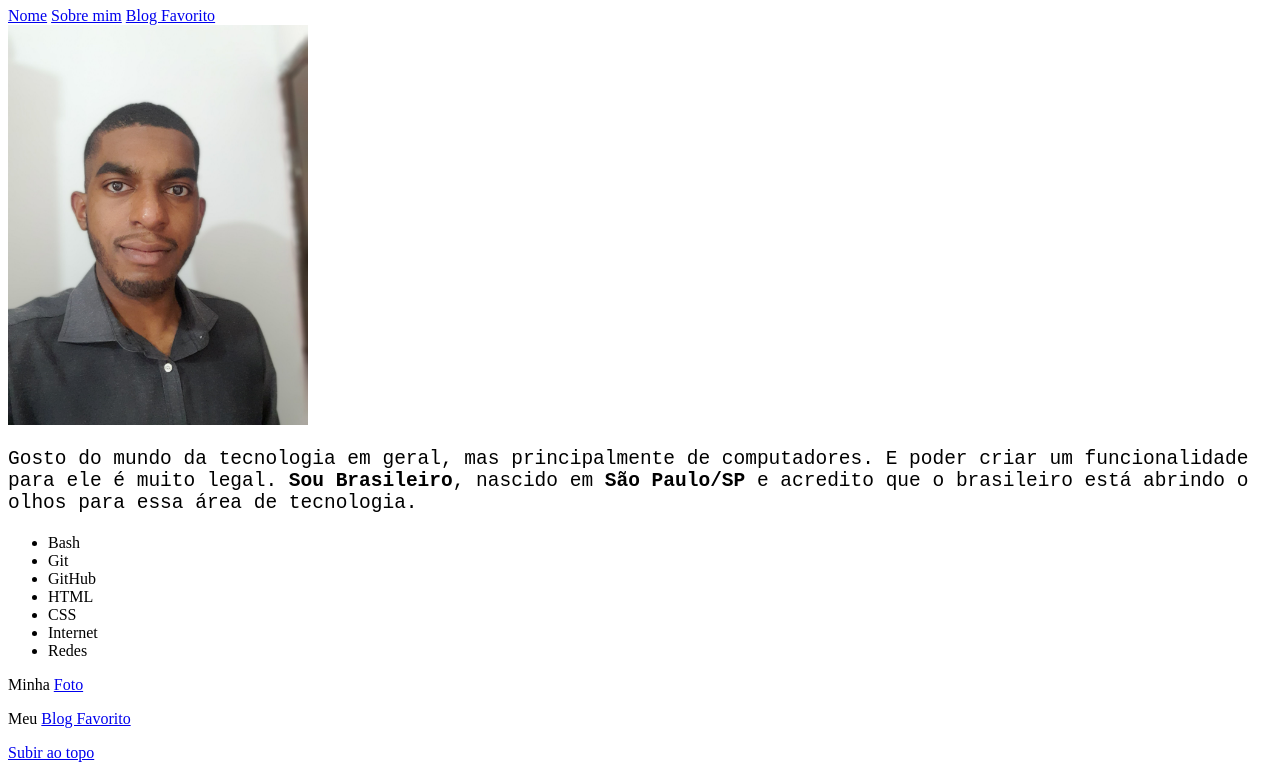
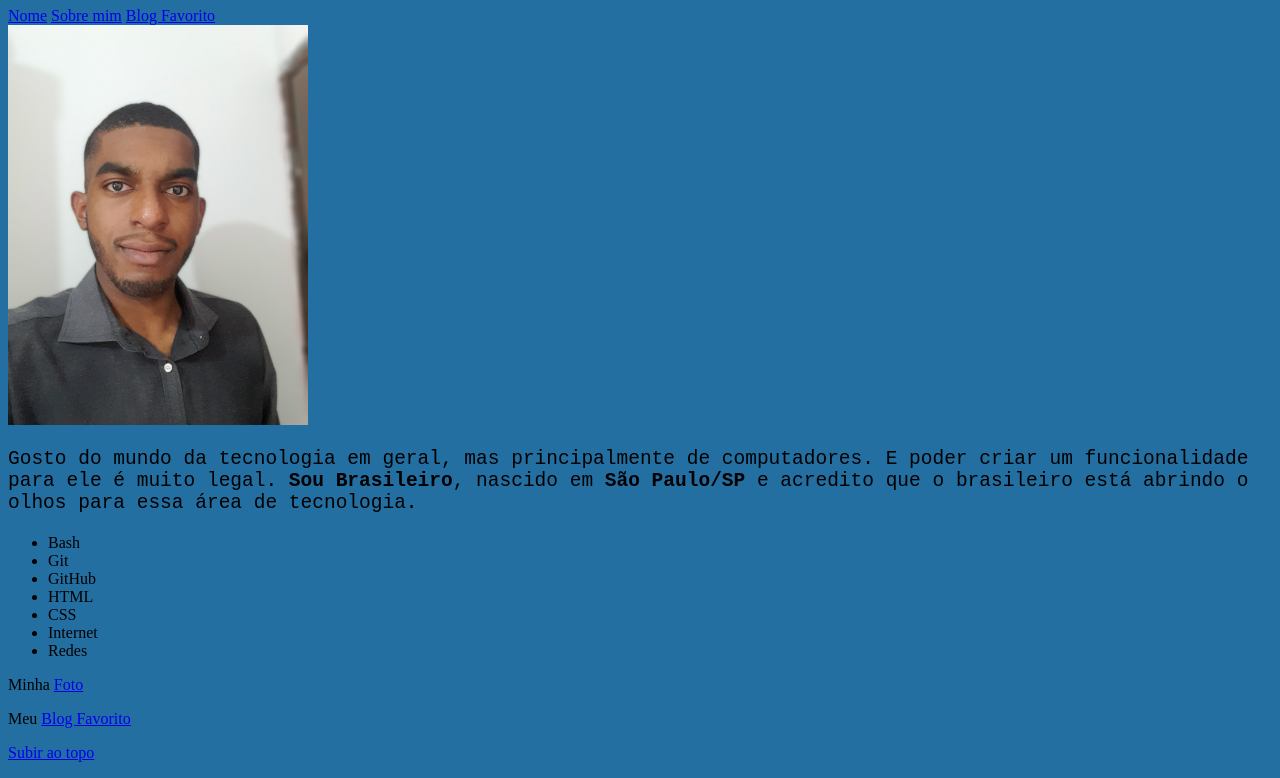
Before and after one commit to Kemadu/Kemadu.github.io, a plain HTML site: page index.html in a window 1280 px wide. Shown: the part 73-851 px from the top of the page. Drawn offline with Linux system fonts and the light colour scheme.

Commit message:
nova cor de fundo do body

```diff
--- a/index.html
+++ b/index.html
@@ -13,6 +13,10 @@
         .descricao {
             font-family: monospace;
             font-size: 1.5em;
+        }
+
+        body {
+            background-color: rgb(36, 111, 161);
         }
     </style>
 </head>
```
